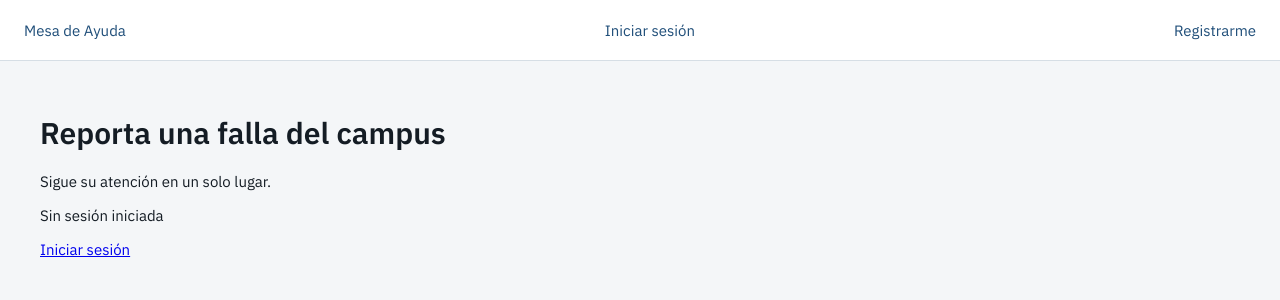
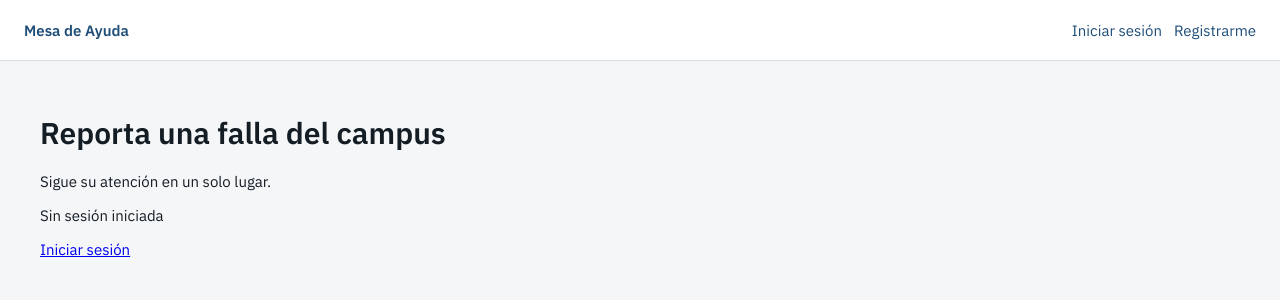
Before and after one commit to Zahir5a/Proyecto_Mesa_De_Ayuda_Grupo_2, a React (Vite) app: page / in a window 1280 px wide. Shown: the top 300 px of the page. Built offline with nearby package versions, Linux system fonts and the light colour scheme.

Commit message:
Corrige estructura de la cabecera y quita font-family duplicado

```diff
--- a/src/components/layout/LayoutPublico.jsx
+++ b/src/components/layout/LayoutPublico.jsx
@@ -5,9 +5,10 @@ import './layout.css'
 function LayoutPublico() {
     const { usuario, cerrarSesion } = useAuth()
     return (
-        <div className='cabecera_acciones'>
+        <div>
             <header className='cabecera'>
-                <Link className='cabecera_marca' to='/'>Mesa de Ayuda</Link>
+                <Link className='cabecera__marca' to='/'>Mesa de Ayuda</Link>
+                <div className='cabecera__acciones'>
                     {usuario ? (
                         <>
                             <span>Hola, {usuario.nombres}</span>
@@ -19,6 +20,7 @@ function LayoutPublico() {
                             <Link to="/registro">Registrarme</Link>
                         </>
                     )}
+                </div>
             </header>
             <main className='contenido'>
                 <Outlet/>
--- a/src/index.css
+++ b/src/index.css
@@ -18,7 +18,6 @@ body {
   margin: 0;
   background: var(--bg);
   color: var(--text);
-  font-family: system-ui, sans-serif;
   font-size: 15px;
   font-family: 'IBM Plex Sans', system-ui, sans-serif;
 }
```
Lines whose indentation alone changed are shown as unchanged.
